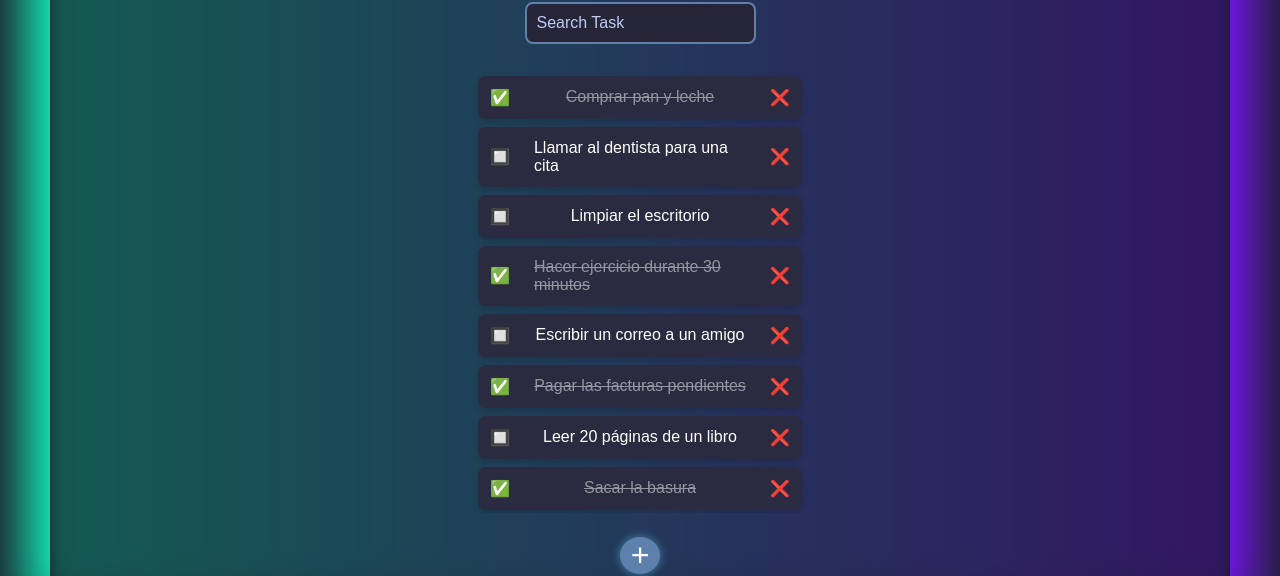
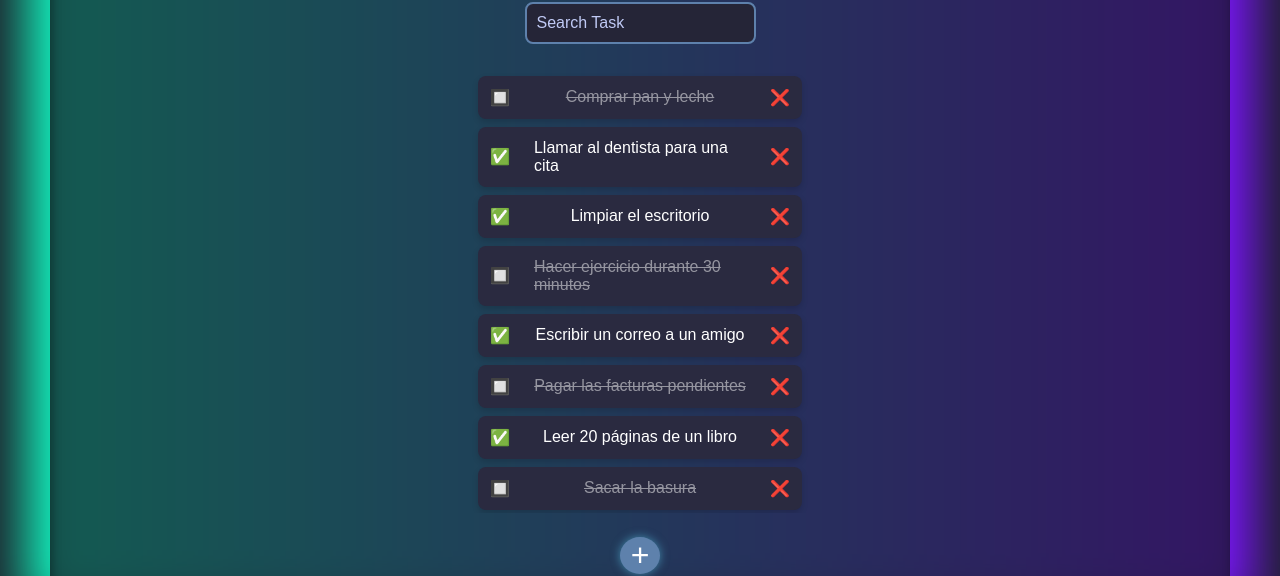
Before and after one commit to almarinca/learn-react-todo-app, a React (Create React App) app: page / in a window 1280 px wide. Shown: the part 152-728 px from the top of the page. Built offline with nearby package versions, Linux system fonts and the light colour scheme.

Commit message:
todo onComplete event

```diff
--- a/src/App.js
+++ b/src/App.js
@@ -31,7 +31,6 @@ const defaultTodos = [
 function App() {
   const [todos, setTodos] = useState(defaultTodos);
   const [searchValue, setSearchValue] = useState('');
-  console.log('User is searching todos about: ' + searchValue);
 
   const completedTodos = todos.filter(todo => !!todo.completed).length
   const totalTodos = todos.length
@@ -43,6 +42,15 @@ function App() {
       return todoText.includes(searchText)
     }
   )
+
+  const completeTodo = (description) => {
+    const newTodos = [...todos]
+    const todoIndex = newTodos.findIndex(
+      (todo) => todo.description === description
+    )
+    newTodos[todoIndex].completed = !newTodos[todoIndex].completed
+    setTodos(newTodos)
+  }
 
   return (
     <>
@@ -58,6 +66,7 @@ function App() {
             key={todo.description}
             description={todo.description}
             completed={todo.completed}
+            onComplete={completeTodo}
             />
         ))}
       </TodoList>
--- a/src/components/TodoItem/TodoItem.js
+++ b/src/components/TodoItem/TodoItem.js
@@ -1,13 +1,14 @@
 import './TodoItem.css'
 
-function TodoItem({description, completed}) {
-    let completedBox = <span className='button'>🔲</span>
-    if (completed) {
-        completedBox = <span className='button'>✅</span>
-    }
+function TodoItem({description, completed, onComplete}) {
     return (
         <li className="todo-item">
-            {completedBox}
+            <span
+                className='button'
+                onClick={() => onComplete(description)}
+            >
+                {`${completed? "🔲" : "✅"}`}
+            </span>
             <span className={
                 `todo-description
                 ${completed && "todo-description_completed"}`
```
